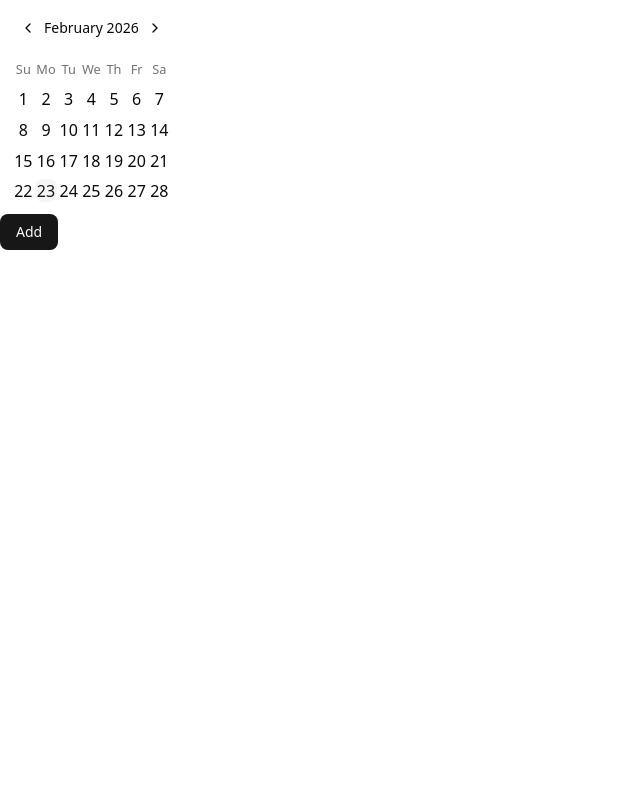
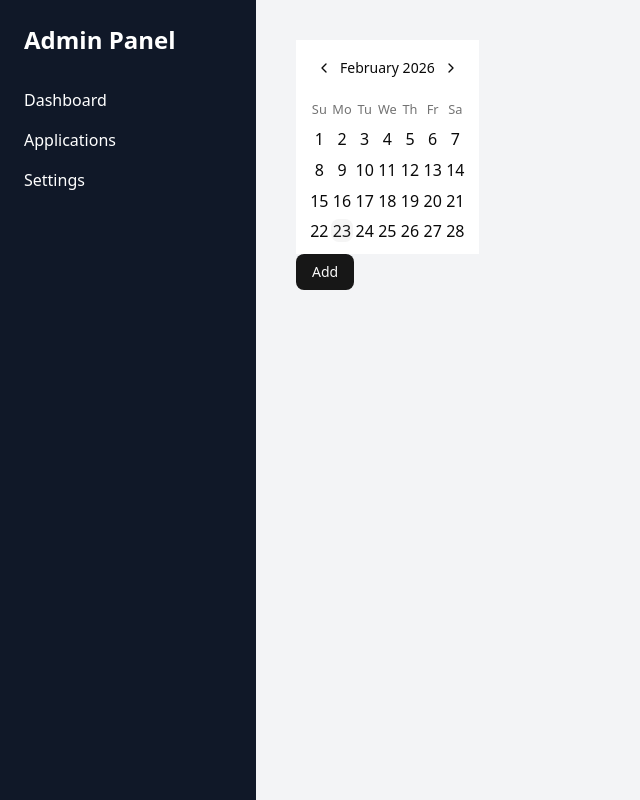
Before and after one commit to vulnerability-scanner-website/Final-year-project, a Next.js app in the folder frontend/: page /dashboard/admin in a window 1280 px wide. Shown: the whole page, without its empty margins (0-640 px from the left). Built offline with nearby package versions, Linux system fonts and the light colour scheme.

Commit message:
add admin side bar

```diff
--- /dev/null
+++ b/frontend/src/app/dashboard/admin/layout.js
@@ -0,0 +1,13 @@
+import AdminSideBar from "@/components/sidebar/AdminSideBar/Admin.js";
+
+export default function AdminLayout({ children }) {
+  return (
+    <div className="flex min-h-screen">
+      <AdminSideBar />
+
+      <main className="flex-1 p-10 bg-gray-100">
+        {children}
+      </main>
+    </div>
+  );
+}
--- /dev/null
+++ b/frontend/src/components/sidebar/AdminSideBar/Admin.js
@@ -0,0 +1,25 @@
+"use client";
+
+import Link from "next/link";
+
+export default function AdminSideBar() {
+  return (
+    <aside className="w-64 bg-gray-900 text-white p-6 min-h-screen">
+      <h2 className="text-2xl font-bold mb-8">Admin Panel</h2>
+
+      <nav className="space-y-4">
+        <Link href="/dashboard/admin" className="block hover:text-blue-400">
+          Dashboard
+        </Link>
+
+        <Link href="/dashboard/admin/applications" className="block hover:text-blue-400">
+          Applications
+        </Link>
+
+        <Link href="/dashboard/admin/settings" className="block hover:text-blue-400">
+          Settings
+        </Link>
+      </nav>
+    </aside>
+  );
+}
```
Also changed, not shown: frontend/src/components/sidebar/AnalystSideBar/Analyst.js (added), frontend/src/components/sidebar/DeveloperSideBar/Developer.js (added).
